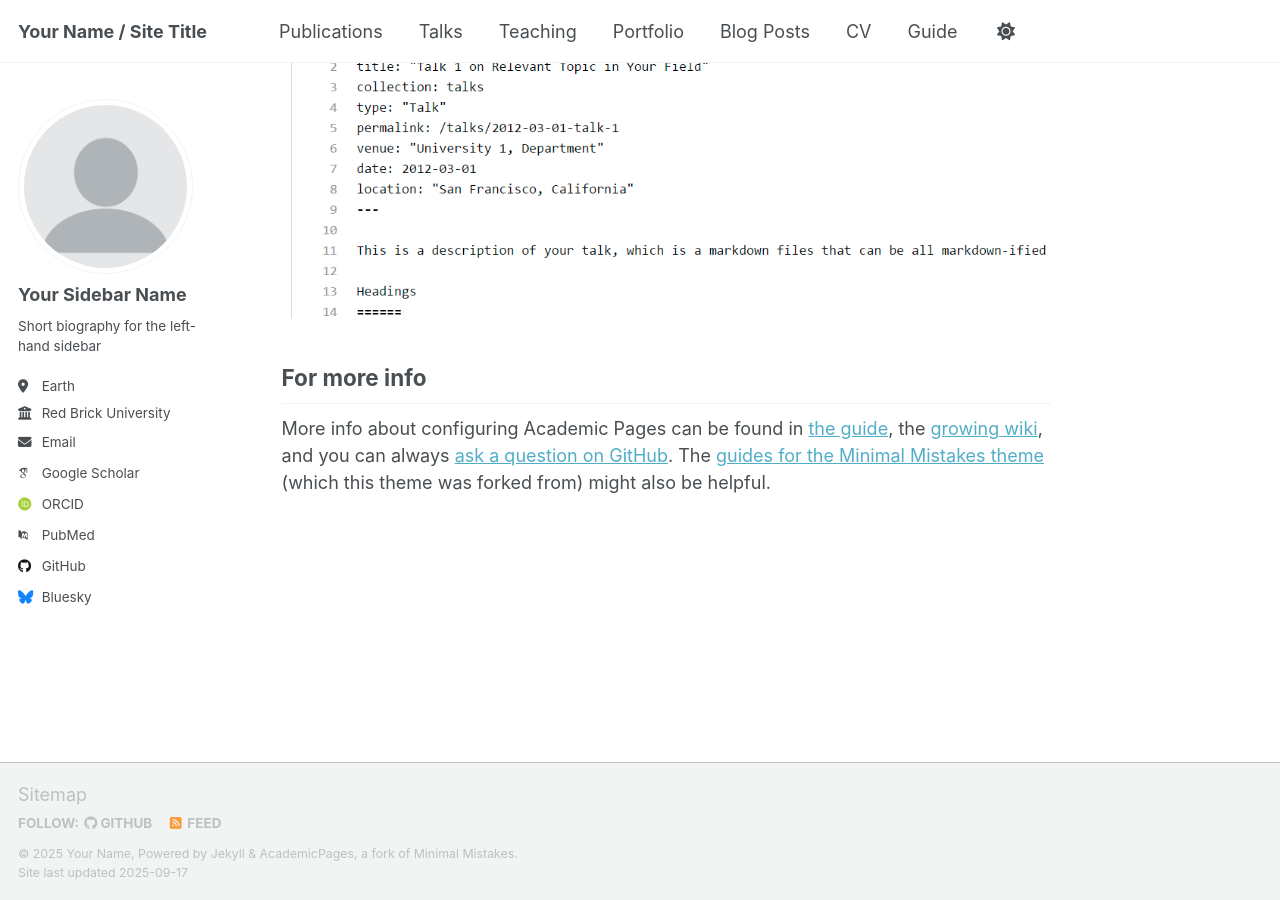
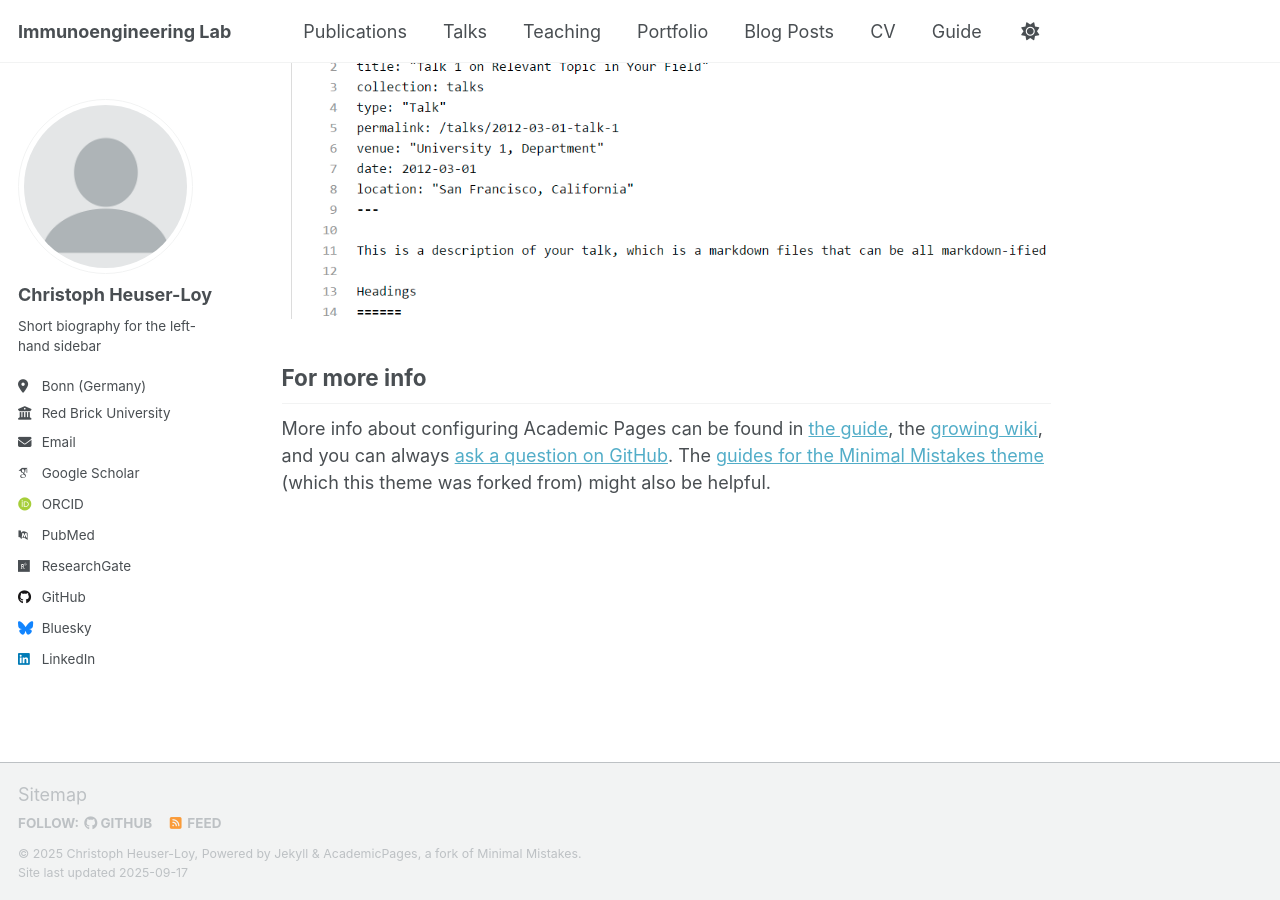
Before and after one commit to cheuserloy/cheuserloy.github.io, a Jekyll site: the page built from _pages/about.md, in a window 1280 px wide and 900 px high, scrolled down 2880 px. Built offline with Jekyll 4.4.1, drawn with Linux system fonts in a browser that asks for light colours; some web fonts are replaced; a script that is not in the unit is left out.

Commit message:
Update _config.yml
1st personalisation

```diff
--- a/_config.yml
+++ b/_config.yml
@@ -9,14 +9,14 @@
 # Basic Site Settings
 locale                   : "en-US"
 site_theme               : "default" # Currently available options are "default", "air"
-title                    : "Your Name / Site Title"
+title                    : "Immunoengineering Lab"
 title_separator          : "-"
-name                     : &name "Your Name"
-description              : &description "Your Name's academic portfolio"   # Update this with a general description of your site, this is the default if not overridden by a page
-url                      : https://academicpages.github.io # The base hostname & protocol for your site e.g. "https://[your GitHub username].github.io",
+name                     : &name "Christoph Heuser-Loy"
+description              : &description "The Immunoengineering Lab"   # Update this with a general description of your site, this is the default if not overridden by a page
+url                      : https://cheuserloy.github.io # The base hostname & protocol for your site e.g. "https://[your GitHub username].github.io",
                                                            # or if you already have some other page hosted on Github then use "https://[your GitHub username].github.io/[Your Repo Name]"
 baseurl                  : "" # the subpath of your site, e.g. "/blog"
-repository               : "academicpages/academicpages.github.io"
+repository               : "cheuserloy/cheuserloy.github.io"
 
 # Site Author - The following control what appear as part of the author content on the side bar.
 #               If a field is blank the icon and link will not appear, otherwise it will be shown.
@@ -24,10 +24,10 @@
 author:
   # Biographic information
   avatar           : "profile.png"
-  name             : "Your Sidebar Name"
+  name             : "Christoph Heuser-Loy"
   pronouns         : # example: "she/her"
   bio              : "Short biography for the left-hand sidebar"
-  location         : "Earth"
+  location         : "Bonn (Germany)"
   employer         : "Red Brick University"
   uri              : # URL
   email            : "none@example.org"
@@ -35,13 +35,13 @@
   # Academic websites
   academia         : # URL
   arxiv            : # URL - Update with the correct link to your profile
-  googlescholar    : "https://scholar.google.com/citations?user=PS_CX0AAAAAJ"
+  googlescholar    : "https://scholar.google.com/citations?user=WIN8Lj0AAAAJ"
   inspire-hep      : # URL
   impactstory      : # URL
-  orcid            : "http://orcid.org/yourorcidurl"
+  orcid            : "http://orcid.org/0000-0003-1410-7573"
   semantic         : # URL
-  pubmed           : "https://www.ncbi.nlm.nih.gov/pubmed/?term=john+snow"
-  researchgate     : # URL
+  pubmed           : "https://www.ncbi.nlm.nih.gov/pubmed/?term=(christoph+heuser-loy[Author])+OR+(christoph+heuser[Author])"
+  researchgate     : "https://www.researchgate.net/profile/Christoph-Heuser-Loy" # URL
   scopus           : # URL
 
   # Repositories and software development
@@ -54,7 +54,7 @@
 
   # Social media
   artstation       : # Username
-  bluesky          : "bsky.app" # Replace this with you Bluesky username
+  bluesky          : "cheuserloy.bsky.social" # Replace this with you Bluesky username
   facebook         : # Username
   flickr           : # Username
   foursquare       : # Username
@@ -63,7 +63,7 @@
   keybase          : # Username
   instagram        : # Username
   lastfm           : # Username
-  linkedin         : # Username
+  linkedin         : "heuserloy-christoph/" # Username
   mastodon         : # URL
   medium           : # URL
   pinterest        : # Username
@@ -81,10 +81,12 @@
 
 # Publication Category - The following the list of publication categories and their headings
 publication_category:
+  manuscripts:
+    title: 'Journal Articles'
+  reviews:
+    title: 'Reviews'
   books:
     title: 'Books'
-  manuscripts:
-    title: 'Journal Articles'
   conferences:
     title: 'Conference Papers'
 
```
